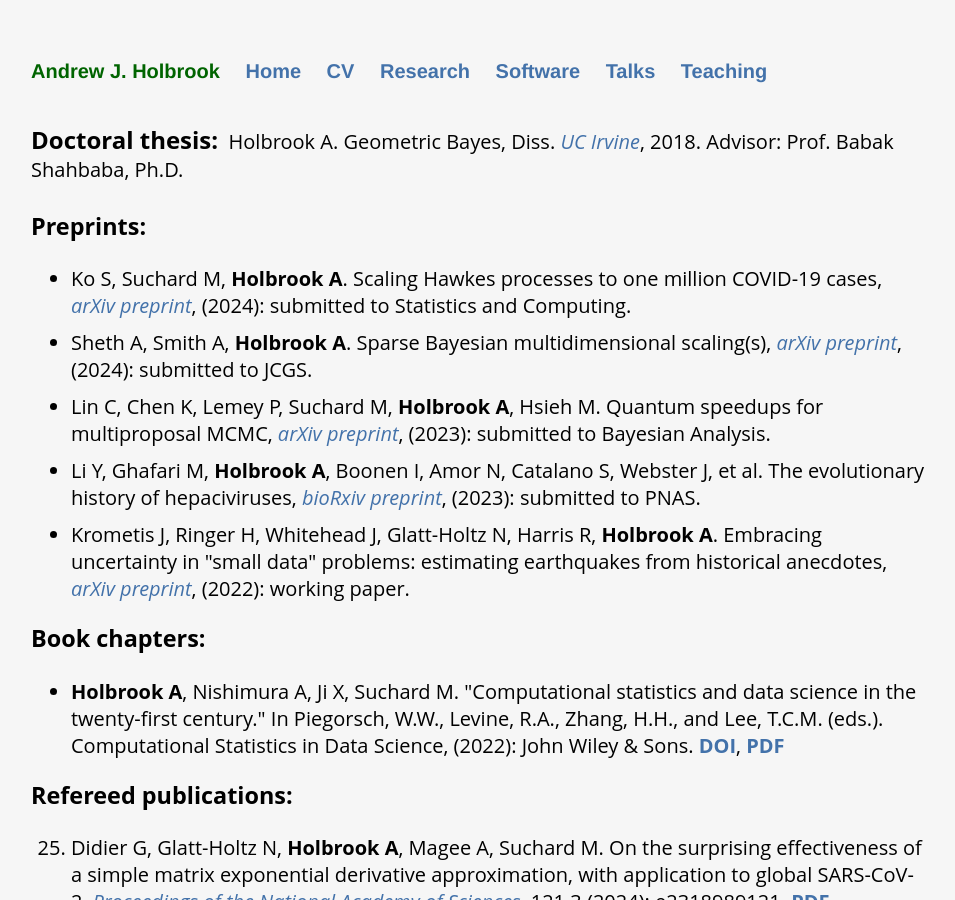
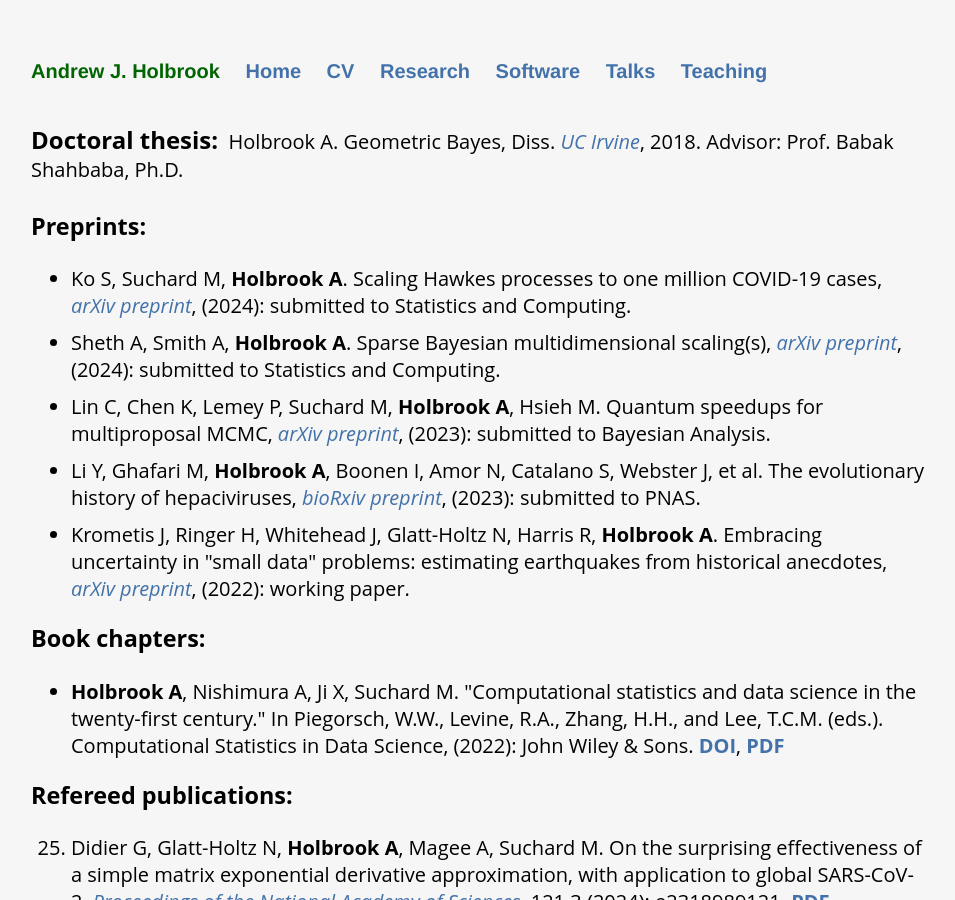
Before and after one commit to andrewjholbrook/andrewjholbrook.github.io, a Jekyll site: the page built from research.html, in a window 1280 px wide and 900 px high. Shown: the whole window, without its empty margins (161-1116 px from the left). Built offline with Jekyll 4.4.1, drawn with Linux system fonts in a browser that asks for light colours; a style sheet for code colours, icons or effects is not loaded.

Commit message:
statcomp

```diff
--- a/research.html
+++ b/research.html
@@ -12,7 +12,7 @@ title: Andrew Holbrook | Research
   <h3>Preprints:</h3>
   <ul id="preprints">
         <li> Ko S, Suchard M, <b>Holbrook A</b>. Scaling Hawkes processes to one million COVID-19 cases, <i><a href="https://arxiv.org/abs/2407.11349" target="_blank">arXiv preprint</a></i>, (2024): submitted to Statistics and Computing. </li>
-        <li> Sheth A, Smith A, <b>Holbrook A</b>. Sparse Bayesian multidimensional scaling(s), <i><a href="https://arxiv.org/abs/2406.15573" target="_blank">arXiv preprint</a></i>, (2024): submitted to JCGS. </li>
+        <li> Sheth A, Smith A, <b>Holbrook A</b>. Sparse Bayesian multidimensional scaling(s), <i><a href="https://arxiv.org/abs/2406.15573" target="_blank">arXiv preprint</a></i>, (2024): submitted to Statistics and Computing. </li>
         <li> Lin C, Chen K, Lemey P, Suchard M, <b>Holbrook A</b>, Hsieh M. Quantum speedups for multiproposal MCMC, <i><a href="https://arxiv.org/abs/2312.01402" target="_blank">arXiv preprint</a></i>, (2023): submitted to Bayesian Analysis. </li>
         <li> Li Y, Ghafari M, <b>Holbrook A</b>, Boonen I, Amor N, Catalano S, Webster J, et al. The evolutionary history of hepaciviruses, <i><a href="https://doi.org/10.1101/2023.06.30.547218" target="_blank">bioRxiv preprint</a></i>, (2023): submitted to PNAS. </li>
         <li>Krometis J, Ringer H, Whitehead J, Glatt-Holtz N, Harris R, <b>Holbrook A</b>. Embracing uncertainty in "small data" problems: estimating earthquakes from historical anecdotes, <i><a href="https://arxiv.org/abs/2106.07797" target="_blank">arXiv preprint</a></i>, (2022): working paper. </li>
```
